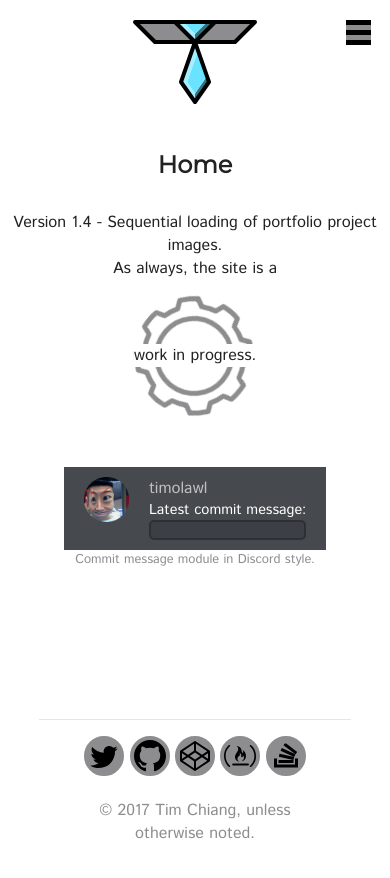
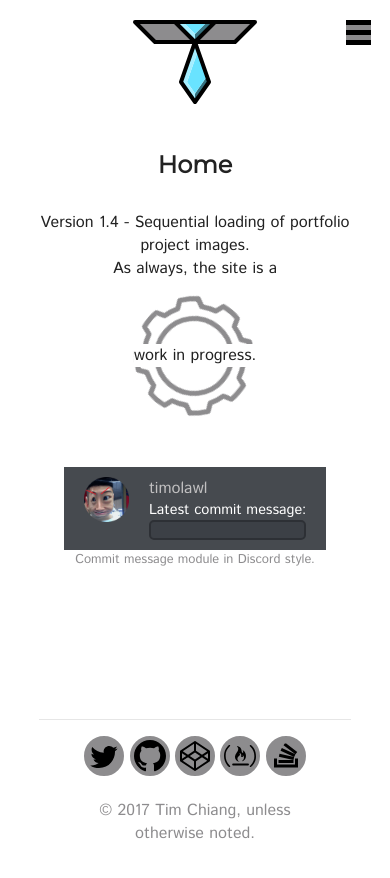
Before and after one commit to timolawl/timolawl.github.io, a Jekyll site: the page built from index.html, in a window 390 px wide. Shown: the top 878 px of the page. Built offline with Jekyll 4.4.1, drawn with Linux system fonts in a browser that asks for light colours; comment, search, counter and statistics services are not loaded.

Commit message:
Set proper width for the home page on mobile

```diff
--- a/_assets/stylesheets/_components.page-body.scss
+++ b/_assets/stylesheets/_components.page-body.scss
@@ -38,6 +38,9 @@
     }
 
     &__content {
+        width: 90%;
+        margin: 0 auto;
+
         @media (min-width: 1281px) {
       //      font-size: 2vmin;
         }
```
